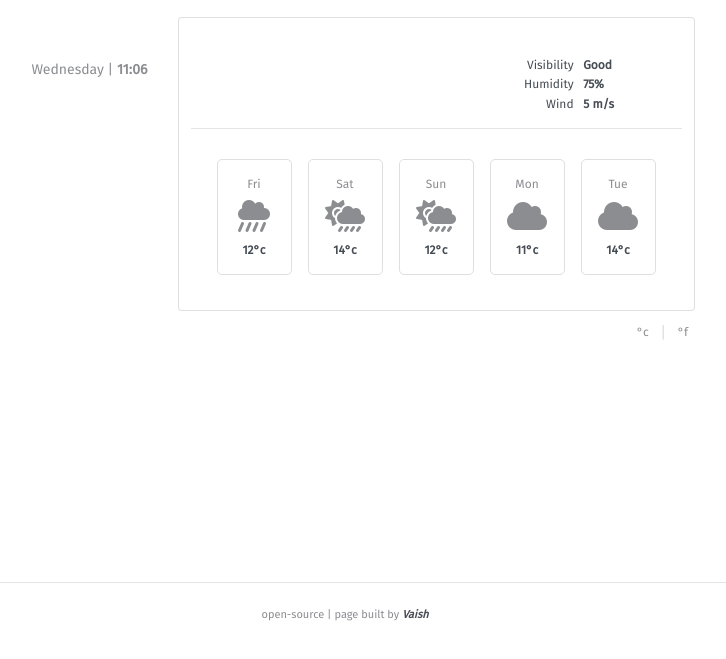
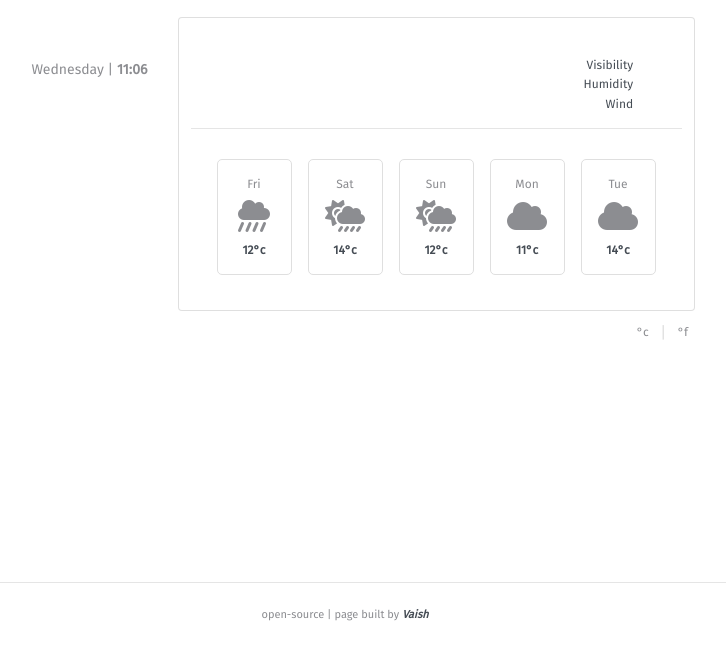
Before and after one commit to Vaishnavi-Parmar/weather-app, a plain HTML site: page index.html in a window 1280 px wide. Shown: the part 121-780 px from the top of the page, without its empty margins (295-1021 px from the left). Drawn offline with nearby package versions, Linux system fonts and the light colour scheme; no server answers.

Commit message:
minor html update
ommited values

```diff
--- a/index.html
+++ b/index.html
@@ -80,15 +80,15 @@
                                         <tbody>
                                             <tr>
                                                 <td class="conditions">Visibility</td>
-                                                <td class="values" id="visibility">Good</td>
+                                                <td class="values" id="visibility"></td>
                                             </tr>
                                             <tr>
                                                 <td class="conditions">Humidity</td>
-                                                <td class="values" id="humidity">75%</td>
+                                                <td class="values" id="humidity"></td>
                                             </tr>
                                             <tr>
                                                 <td class="conditions">Wind</td>
-                                                <td class="values" id="wind-speed">5 m/s</td>
+                                                <td class="values" id="wind-speed"></td>
                                             </tr>
                                         </tbody>
                                     </table>
```
